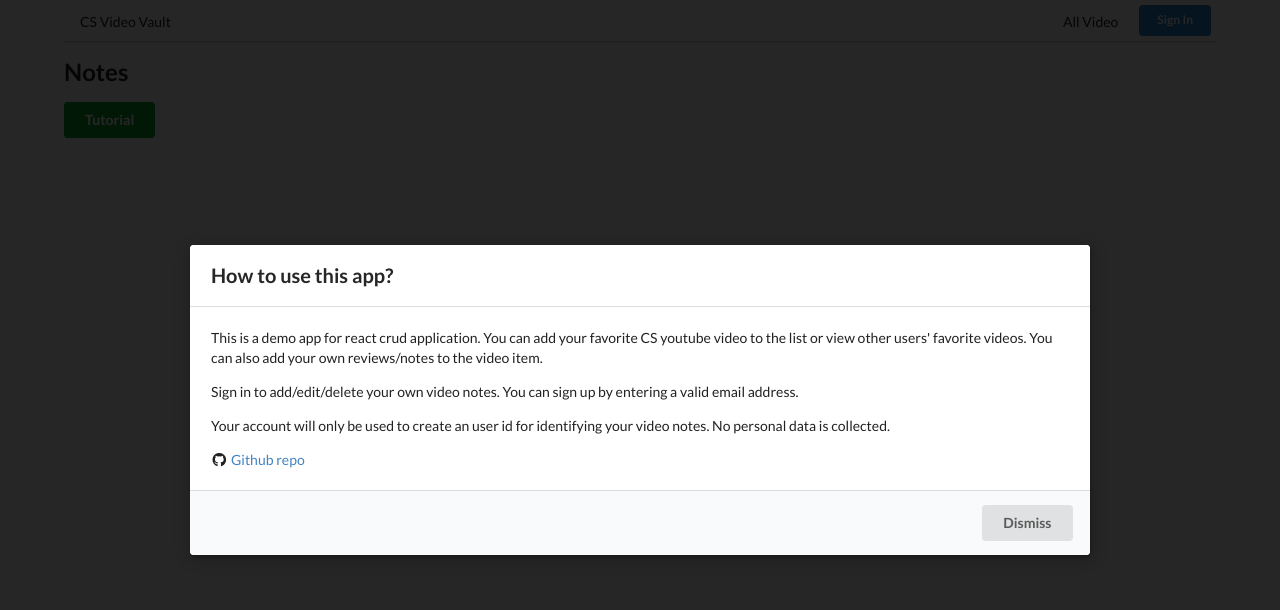
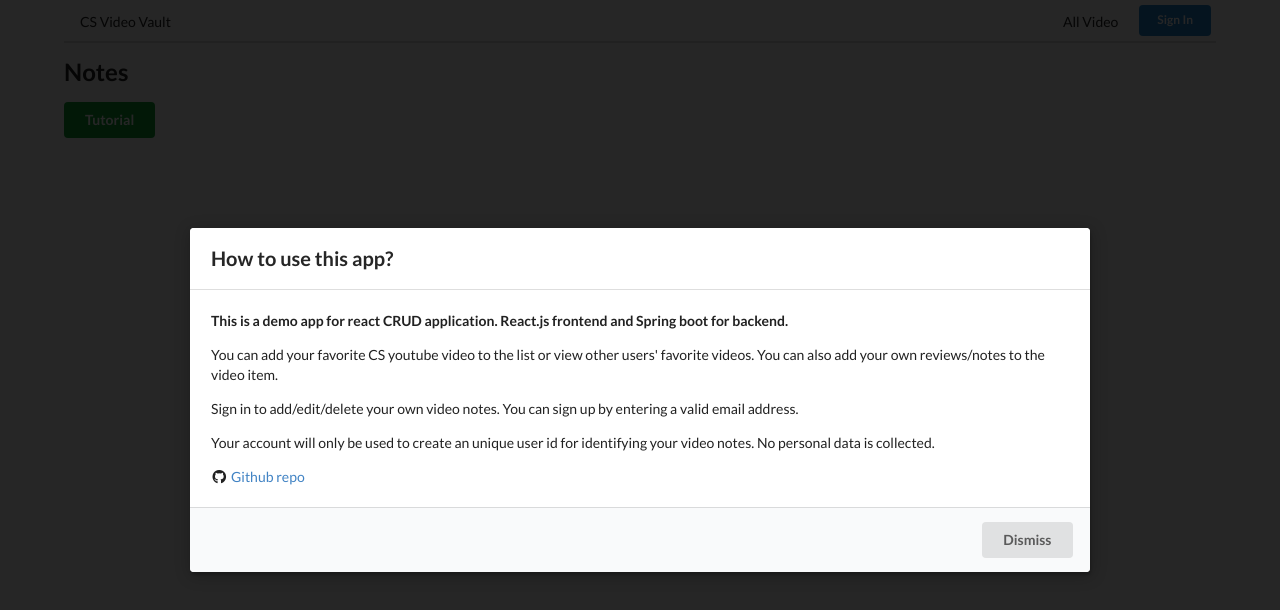
Before and after one commit to leonwongdev/youtube-notes-react, a React (Create React App) app: page / in a window 1280 px wide. Both pictures are taken after a click on the button "Tutorial". Shown: the top 610 px of the page. Built offline with nearby package versions, Linux system fonts and the light colour scheme; no server answers.

Commit message:
Change tutorial

```diff
--- a/src/components/streams/StreamList.js
+++ b/src/components/streams/StreamList.js
@@ -108,9 +108,14 @@ class StreamList extends React.Component {
         return (
             <div>
                 <p>
-                    This is a demo app for react crud application. You can add
-                    your favorite CS youtube video to the list or view other
-                    users' favorite videos. You can also add your own
+                    <strong>
+                        This is a demo app for react CRUD application. React.js
+                        frontend and Spring boot for backend.
+                    </strong>
+                </p>
+                <p>
+                    You can add your favorite CS youtube video to the list or
+                    view other users' favorite videos. You can also add your own
                     reviews/notes to the video item.
                 </p>
                 <p>
@@ -118,8 +123,9 @@ class StreamList extends React.Component {
                     sign up by entering a valid email address.
                 </p>
                 <p>
-                    Your account will only be used to create an user id for
-                    identifying your video notes. No personal data is collected.
+                    Your account will only be used to create an unique user id
+                    for identifying your video notes. No personal data is
+                    collected.
                 </p>
                 <i className="github icon"></i>
                 <a href="https://github.com/leonwongprsn/react-crud-videonote-app">
```
